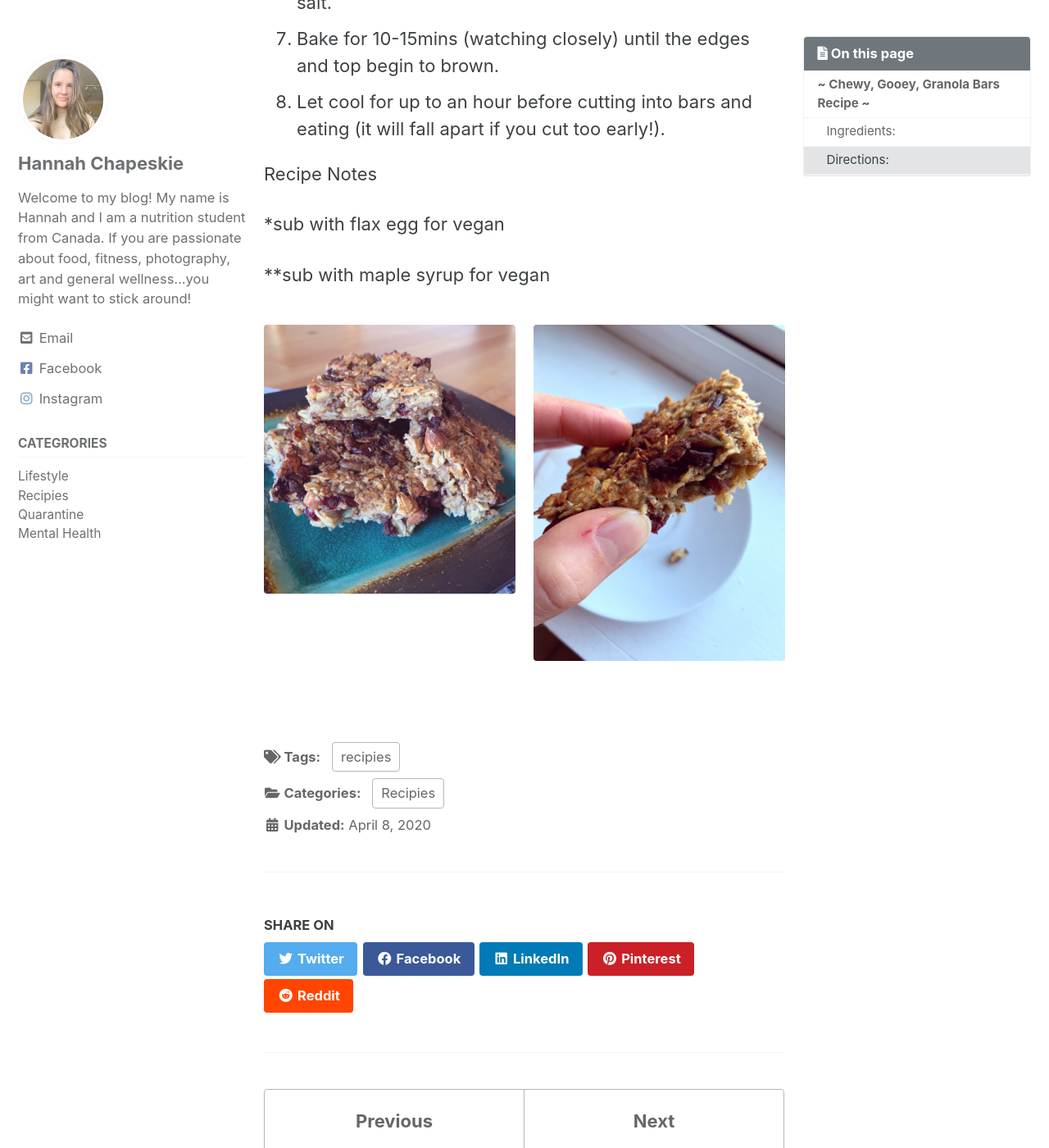
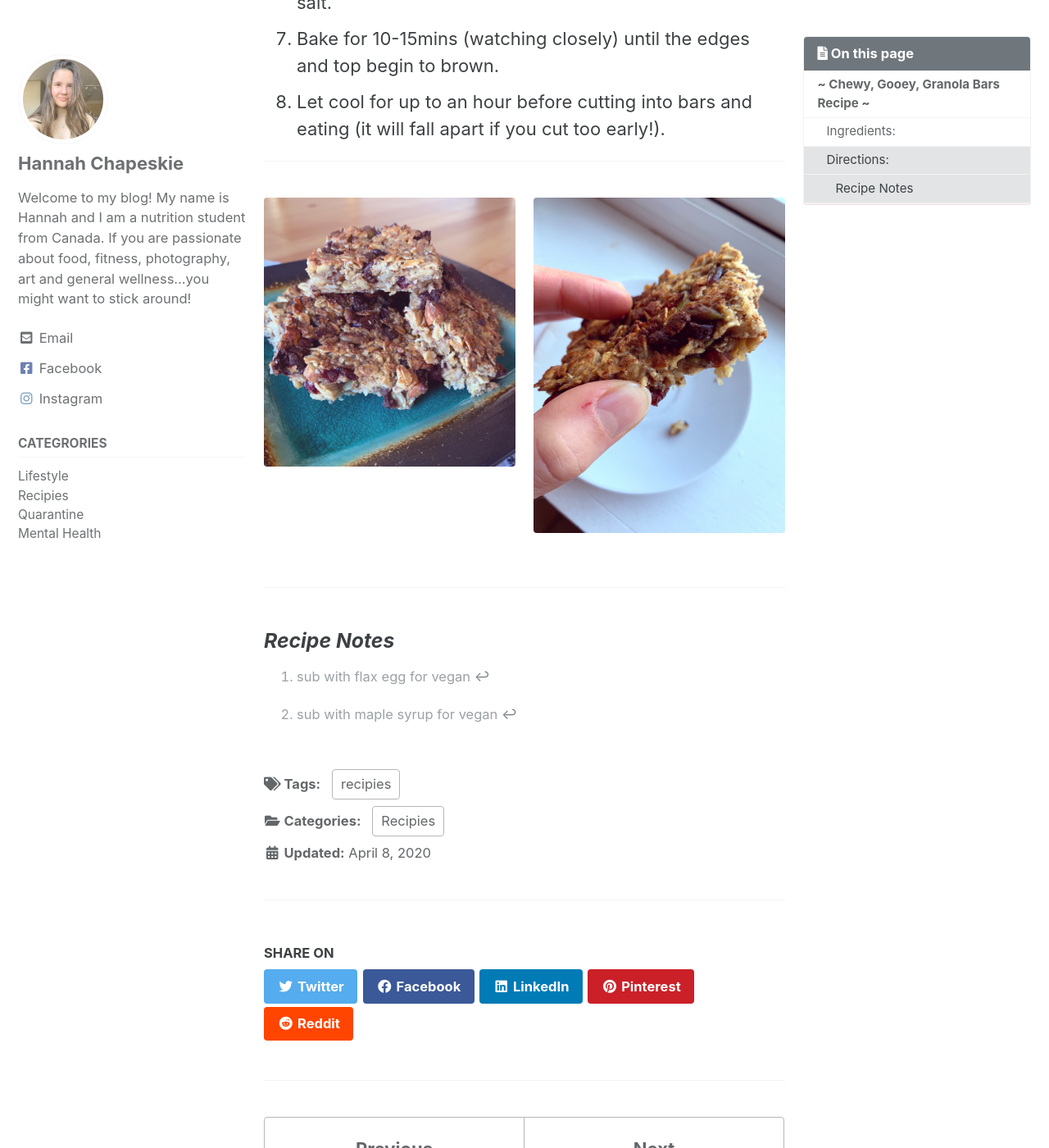
Before and after one commit to dylanbabel/yinandyams, a Jekyll site: the page built from _posts/2020-04-08-chewy-gooey-granola-bars.md, in a window 1280 px wide and 1400 px high, scrolled down 2201 px. Shown: the whole window at 82% size. Built offline with Jekyll 4.4.1, drawn with Linux system fonts in a browser that asks for light colours; cached includes are drawn as plain includes; part of the change alters nothing that is shown; some of the changed text lies outside the part shown.

Commit message:
Update 2020-04-08-chewy-gooey-granola-bars.md

```diff
--- a/_posts/2020-04-08-chewy-gooey-granola-bars.md
+++ b/_posts/2020-04-08-chewy-gooey-granola-bars.md
@@ -40,9 +40,9 @@ Granola bars are such an awesome snack or addition to your breakfast! However, i
 * 1/4 cup dark chocolate chips
 * 1/2 tbsp cinnamon
 * sea salt
-* 1 egg*
+* 1 egg[^1]
 * 1/4 cup peanut butter
-* 2 tbsp honey**
+* 2 tbsp honey[^2]
 * about 1/2 cup almond milk
 
 ***
@@ -58,9 +58,14 @@ Granola bars are such an awesome snack or addition to your breakfast! However, i
 7. Bake for 10-15mins (watching closely) until the edges and top begin to brown.
 8. Let cool for up to an hour before cutting into bars and eating (it will fall apart if you cut too early!).
 
-Recipe Notes
+***
 
-*sub with flax egg for vegan
+{% include gallery id="layouts_gallery" %}
 
-**sub with maple syrup for vegan
-{% include gallery id="layouts_gallery" %}
+***
+
+### ***Recipe Notes***
+
+[^1]: sub with flax egg for vegan
+
+[^2]: sub with maple syrup for vegan
```
